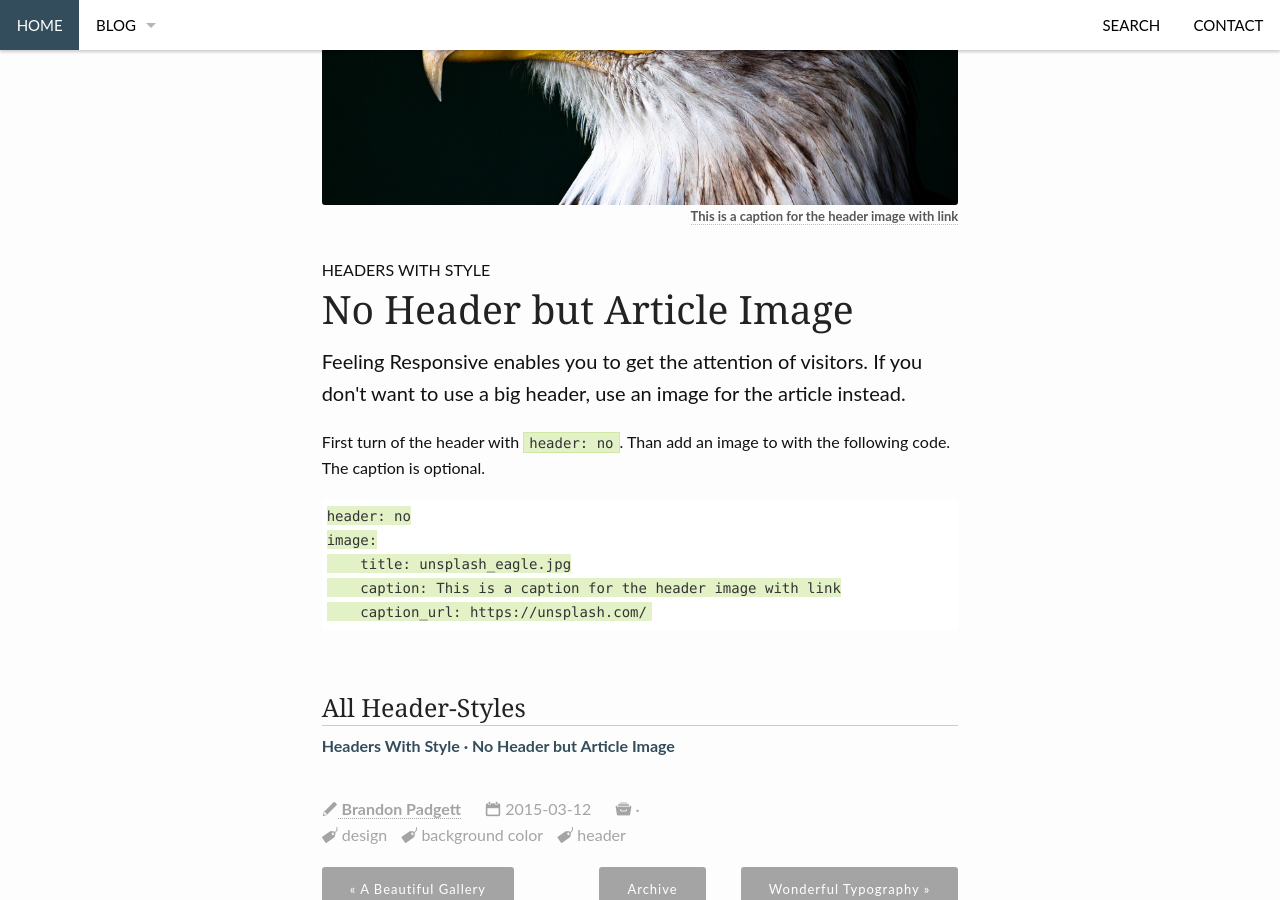
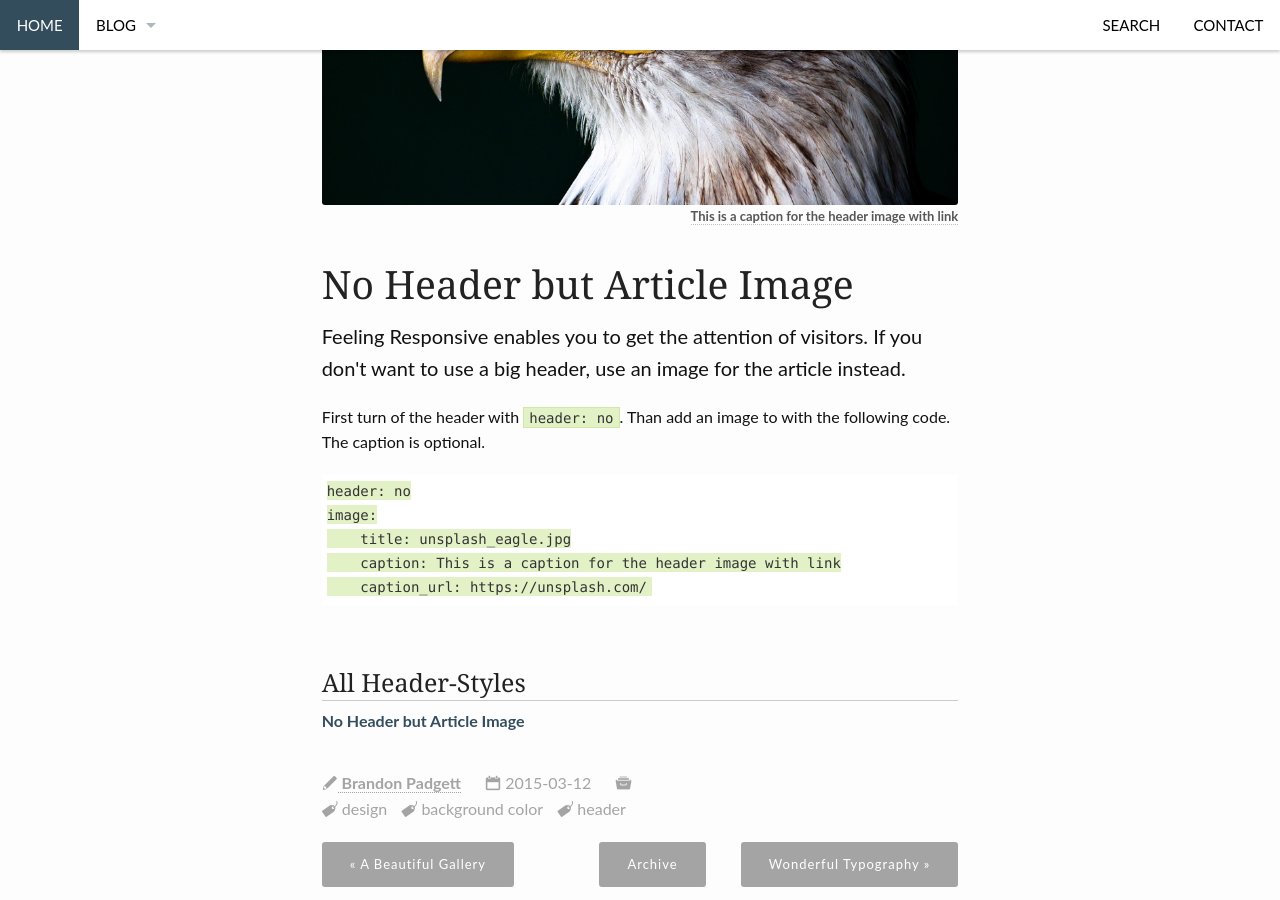
Before and after one commit to gerane/gerane.github.io, a Jekyll site: the page built from _posts/2015-03-12-no-header-but-image.md, in a window 1280 px wide and 900 px high, scrolled down 233 px. Built offline with Jekyll 4.4.1, drawn with Linux system fonts in a browser that asks for light colours; part of the change alters nothing that is shown.

```diff
--- a/_posts/2015-03-12-no-header-but-image.md
+++ b/_posts/2015-03-12-no-header-but-image.md
@@ -1,10 +1,10 @@
 ---
 layout: page
-subheadline:  "Headers With Style"
+# subheadline:  "Headers With Style"
 title:  "No Header but Article Image"
 teaser: "Feeling Responsive enables you to get the attention of visitors. If you don't want to use a big header, use an image for the article instead."
 categories:
-    -
+
 tags:
     - design
     - background color
```
Also changed, not shown: 1 other file.
